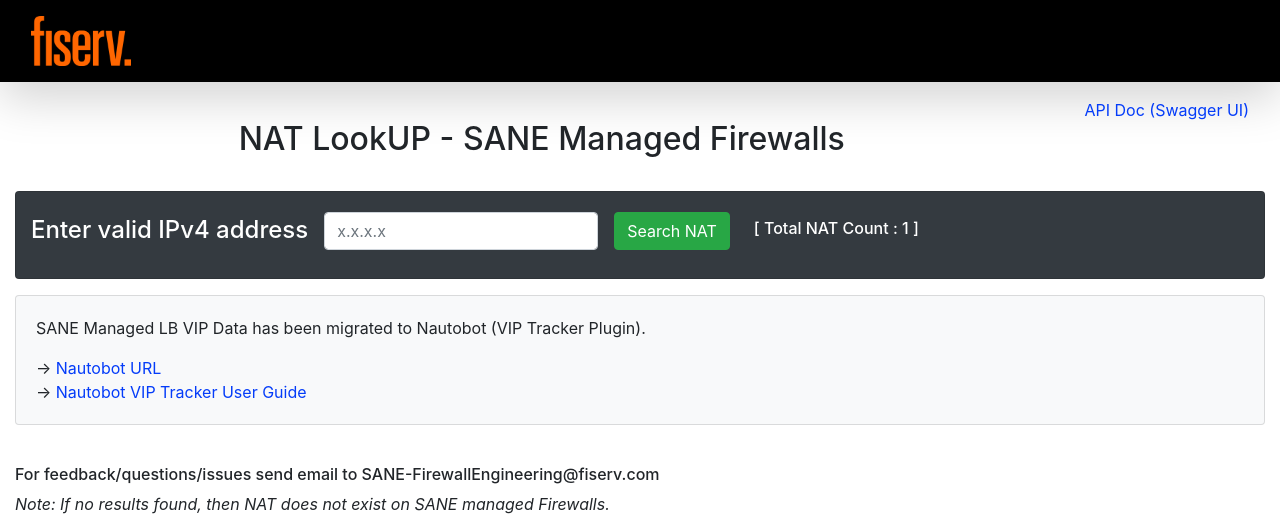
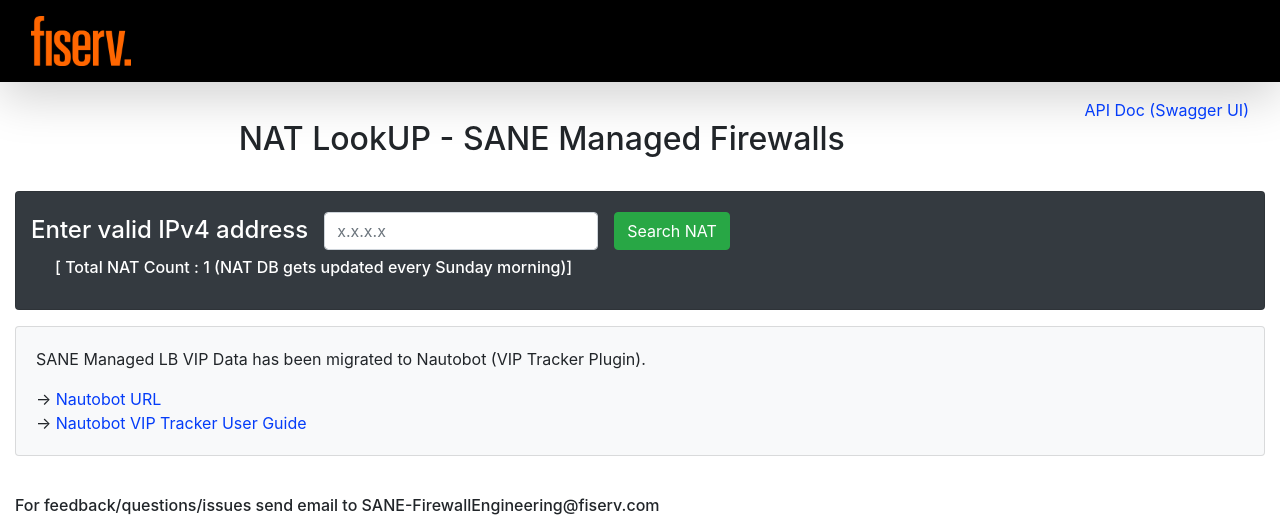
Before and after one commit to harishkrishnoji/NATflaskApp, a Flask app: template flask/app/templates/home.html in a window 1280 px wide. Shown: the top 517 px of the page. Run offline with Flask 2, Linux system fonts and the light colour scheme; the template is opened without the code that fills it: most values are stand-ins (such as "Sample title", 1, 10 or a date in 2020); parts of the project's set-up code (start-up, migrations or seed data) failed here and were passed over; some libraries are stand-ins or nearby versions.

Commit message:
update db

```diff
--- a/flask/app/templates/home.html
+++ b/flask/app/templates/home.html
@@ -21,7 +21,7 @@
                     <!-- <button type="submit" class="btn btn-primary mb-2">NAT LookUP</button> -->
                     <button type="submit" class="btn btn-success mb-2">Search NAT</button>
                     <div class="form-group mx-sm-4 mb-1 row justify-content-center">
-                        <h6>[ Total NAT Count : {{total_nat}} ]</h6>
+                        <h6>[ Total NAT Count : {{total_nat}} (NAT DB gets updated every Sunday morning)]</h6>
                     </div>
                 </div>
             </form>
```
Also changed, not shown: 1 other file.
